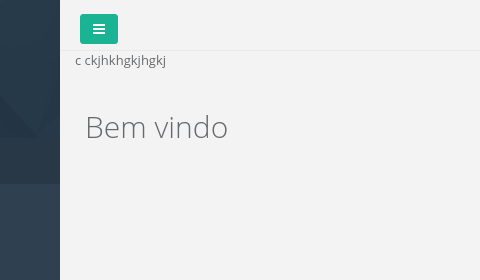
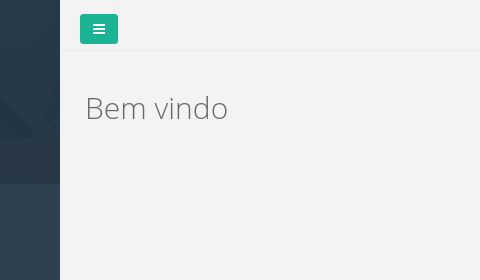
Before and after one commit to bj-williamrodrigues/protocolo-example, a website: page index.html in a window 1280 px wide. Shown: the top 280 px of the page, 160-640 px from the left. Drawn offline with Linux system fonts and the light colour scheme.

Commit message:
Qualquer coisa 001

```diff
--- a/index.html
+++ b/index.html
@@ -48,7 +48,7 @@
 				</div>
 
 				<div class="row">
-					<div class="col-lg-12">c  ckjhkhgkjhgkj
+					<div class="col-lg-12">
 						<div class="wrapper wrapper-content" ui-view="content"></div>
 					</div>
 				</div>
```
